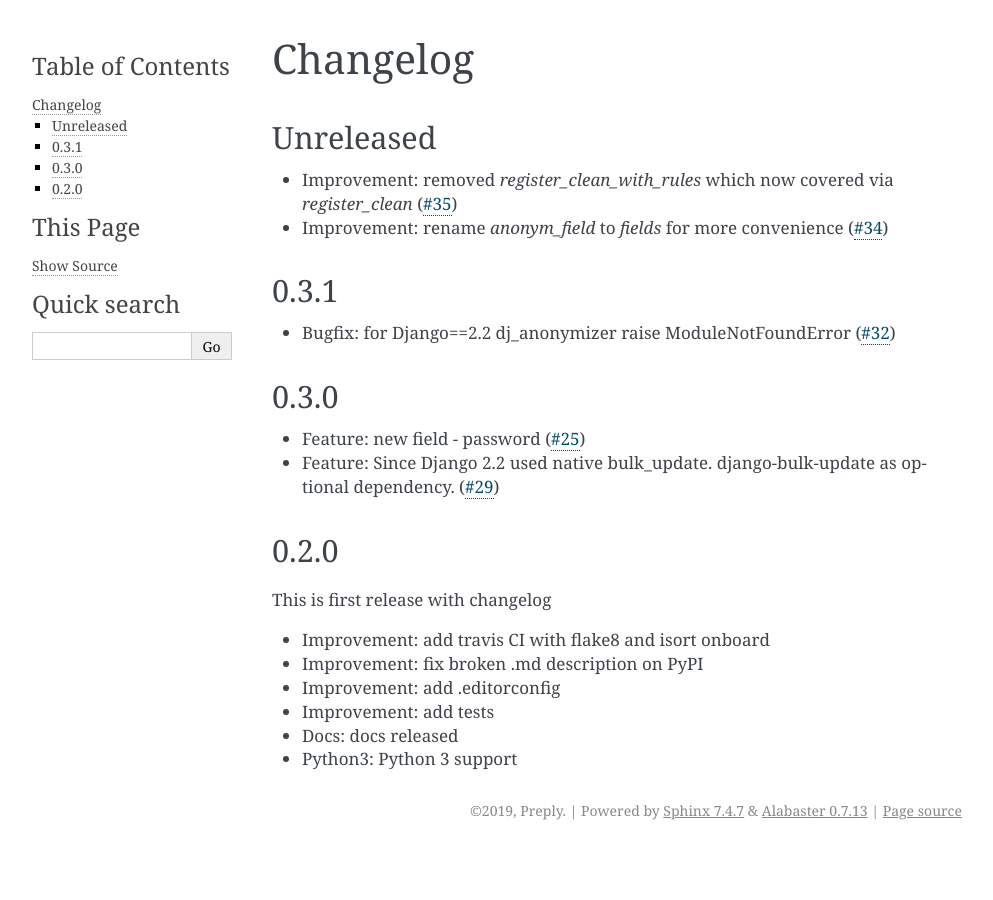
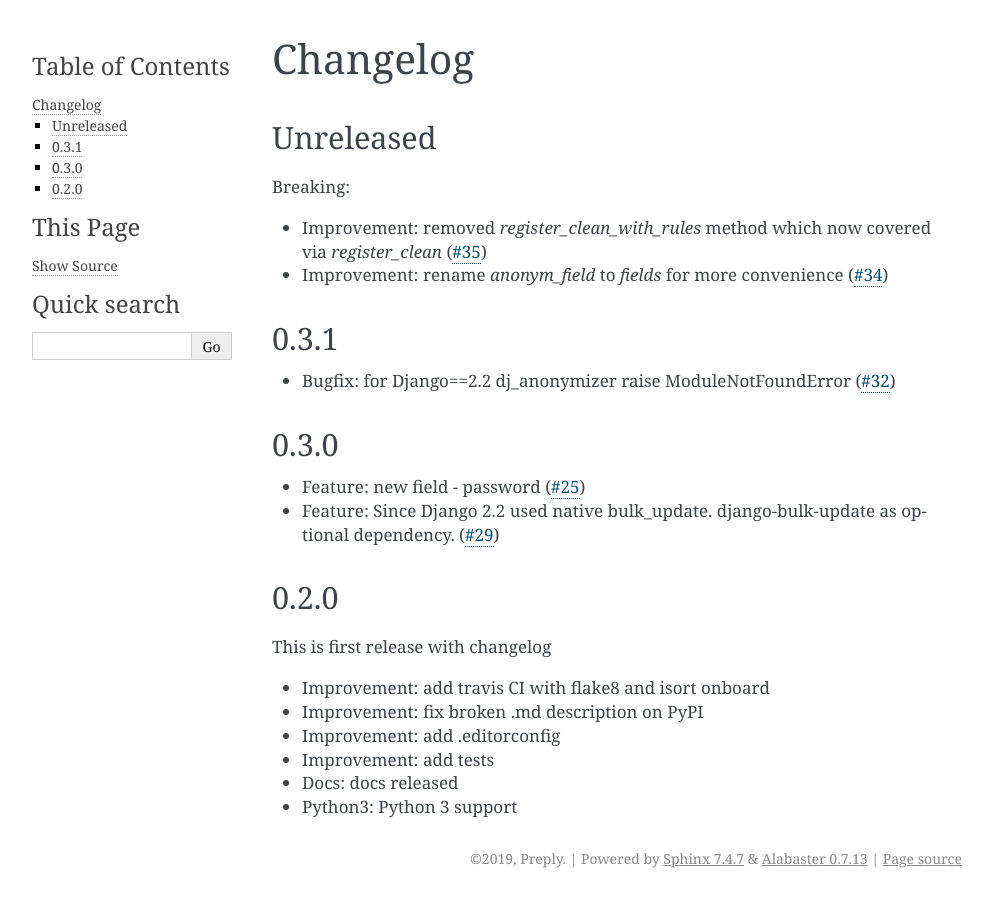
Before and after one commit to preply/dj_anonymizer, a Sphinx documentation site: the page built from docs/changelog.rst, in a window 1280 px wide. Shown: the whole page, without its empty margins (148-1141 px from the left). Built offline with Sphinx 7.4.7, drawn with Linux system fonts in a browser that asks for light colours.

Commit message:
note on breaking changes

```diff
--- a/docs/changelog.rst
+++ b/docs/changelog.rst
@@ -2,7 +2,9 @@ Changelog
 =============
 Unreleased
 ----------
-* Improvement: removed `register_clean_with_rules` which now covered via `register_clean` (`#35 <https://github.com/preply/dj_anonymizer/pull/35>`__)
+Breaking:
+
+* Improvement: removed `register_clean_with_rules` method which now covered via `register_clean` (`#35 <https://github.com/preply/dj_anonymizer/pull/35>`__)
 * Improvement: rename `anonym_field` to `fields` for more convenience (`#34 <https://github.com/preply/dj_anonymizer/pull/34>`__)
 
 0.3.1
```
